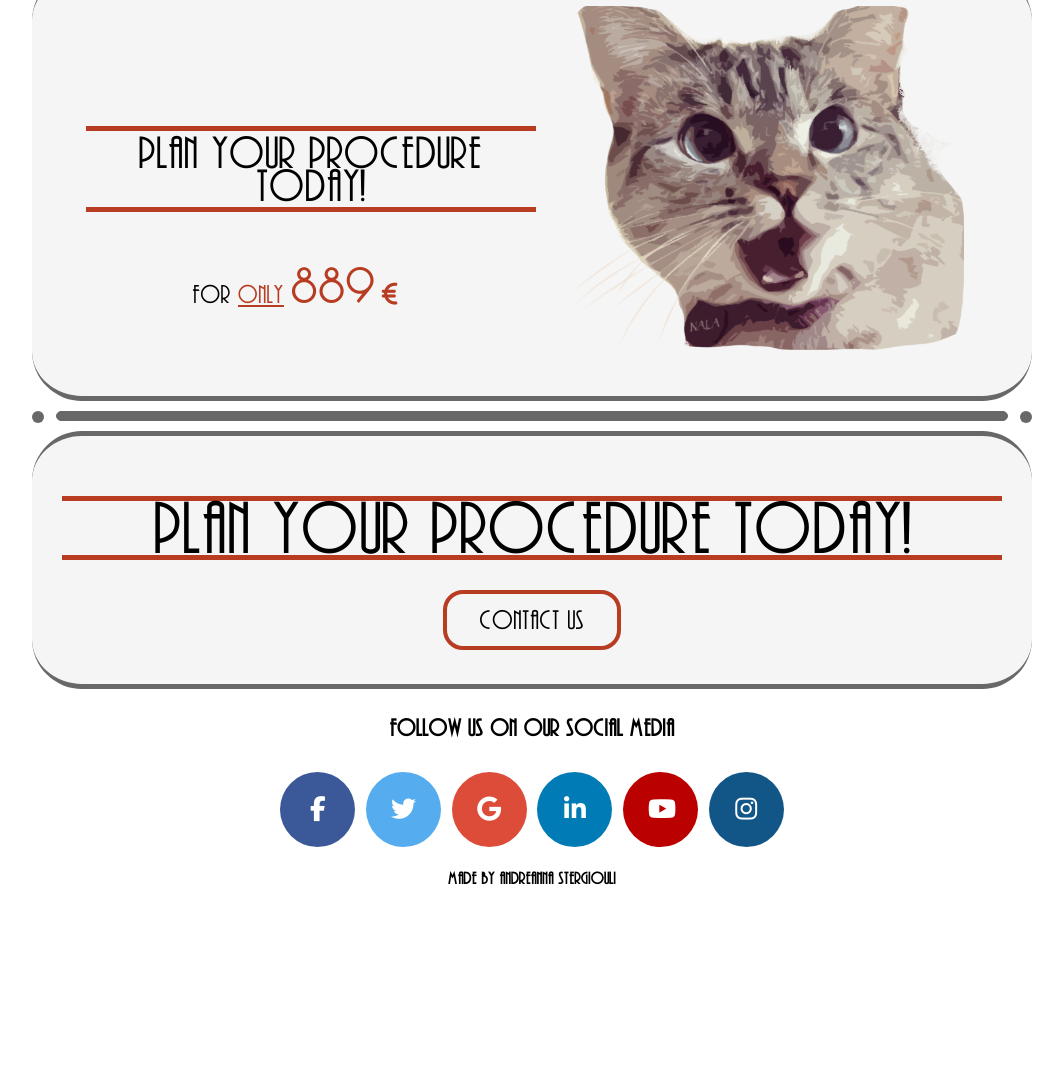
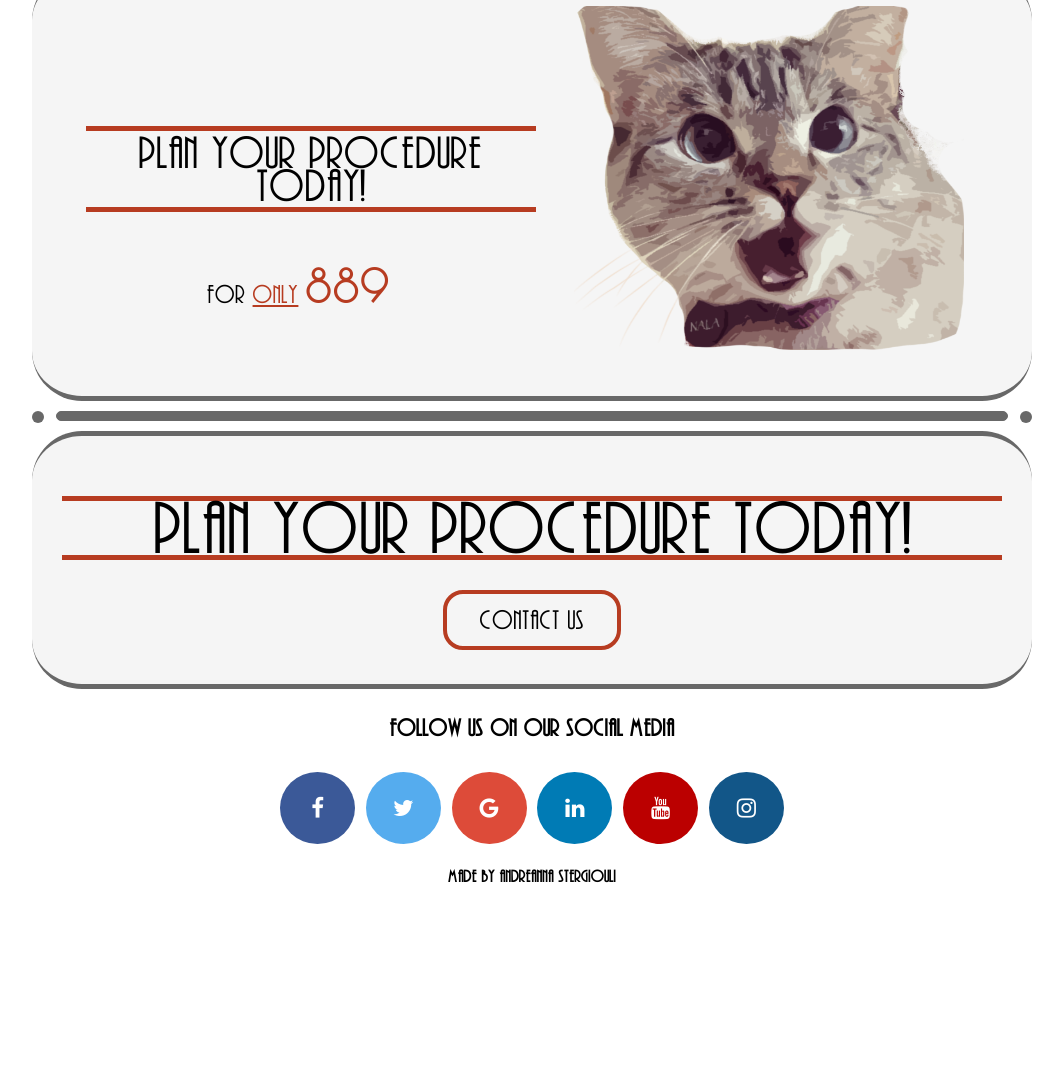
Before and after one commit to andreannast/evolve, a plain HTML site: page docs/teleportation.html in a window 1280 px wide. Shown: the part 2508-3590 px from the top of the page, without its empty margins (108-1171 px from the left). Drawn offline with Linux system fonts and the light colour scheme.

Commit message:
# fixed menu bug

```diff
--- a/docs/main.css
+++ b/docs/main.css
@@ -73,7 +73,7 @@ form{
     letter-spacing: inherit;
 }
 
-.container a:hover, .dropdown:hover .dropbtn,{
+.container a:hover, .dropdown:hover .dropbtn{
     background-color: #b73c21;
 }
 .containerr a:hover, .dropdown:hover .dropbtn {
--- a/docs/teleportation.html
+++ b/docs/teleportation.html
@@ -5,7 +5,7 @@
         <meta charset="windows-1252">
         <meta name="viewport" content="width=device-width, initial-scale=1">
         <link type="text/css" rel="stylesheet" href="main.css">
-        <link rel="stylesheet" href="fonts\font-awesome-4.7.0\css\font-awesome.min.css">
+        <link rel="stylesheet" href="https://cdnjs.cloudflare.com/ajax/libs/font-awesome/4.7.0/css/font-awesome.min.css">
     </head>
     <body>
         <div class="header">
@@ -102,7 +102,7 @@
                     <h2>Plan your procedure today!</h2>
                 </div>
                 <div class="words_c">
-                    <h2>for <div class="red"><u>only</u></div>   <div class="euro">889<i class="fa fa-eur" aria-hidden="true"></i></div></h2>
+                    <h2>for <div class="red"><u>only</u></div>   <div class="euro">889</div></h2>
                 </div>
             </div>
             <div id="img5">
```
Also changed, not shown: docs/contact.html (+1 -0 lines), docs/telekinesis.html (+1 -1 lines).
